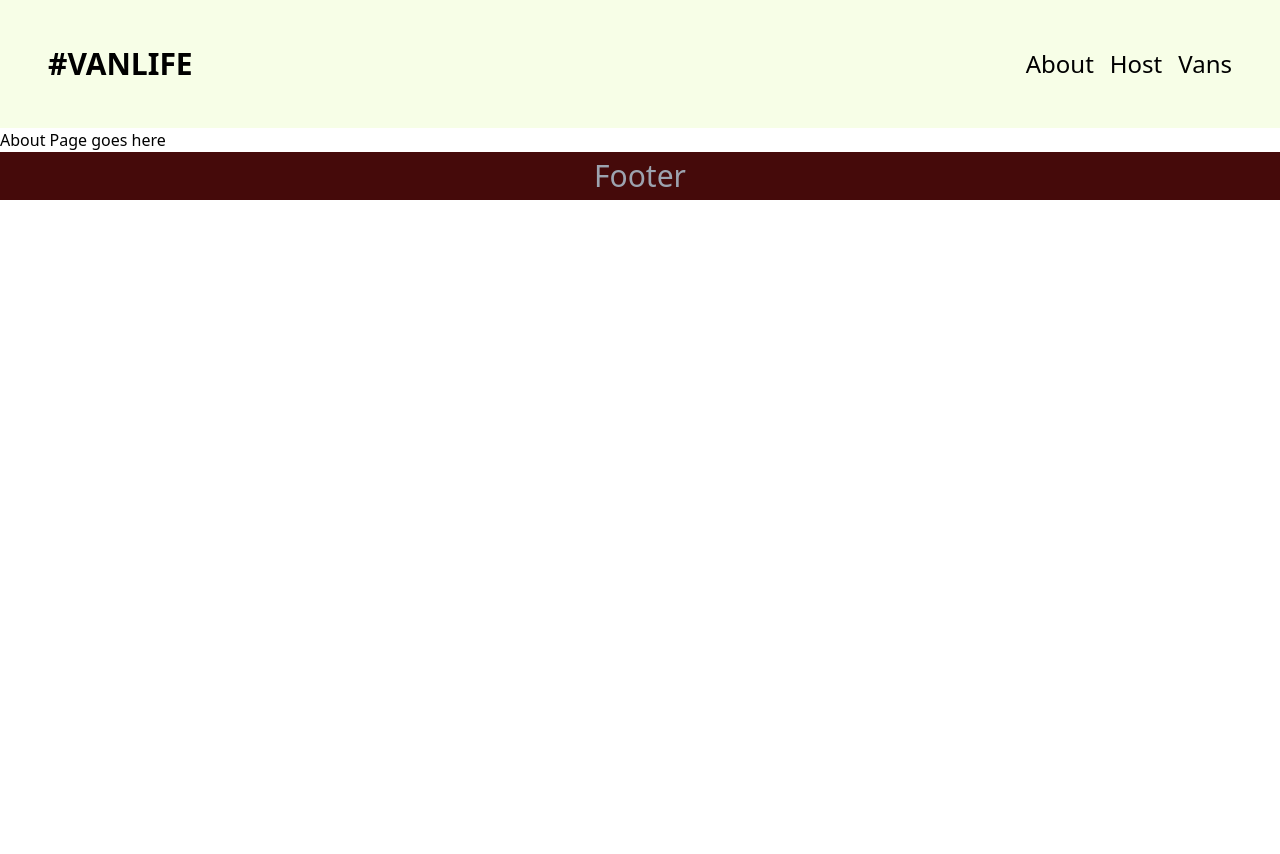
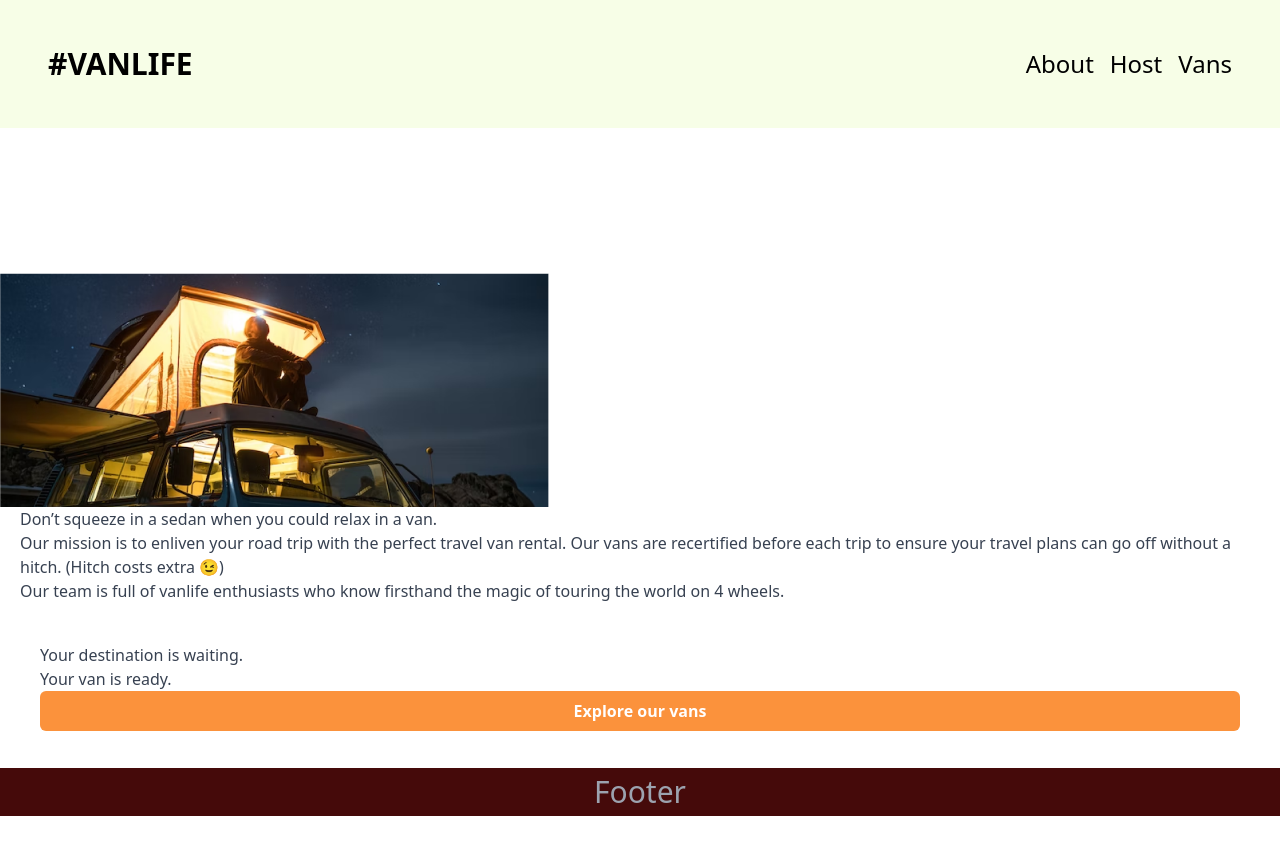
Before and after one commit to serapieTuyishime/vanlife, a React (Create React App) app: page /about in a window 1280 px wide. Shown: the top 854 px of the page. Before the commit the page ends 800 px from the top, so only its background shows below. Built offline with nearby package versions, Linux system fonts and the light colour scheme; what miragejs would draw is missing.

Commit message:
Refact: add error handling and loading indicators

```diff
--- a/src/App.jsx
+++ b/src/App.jsx
@@ -14,6 +14,7 @@ import { SingleVanDetails as Details } from "./components/vans/SingleVanDetails"
 import { Pricing } from "./components/vans/Pricing";
 import Photos from "./components/vans/Photos";
 import Layout from "./components/Layout";
+import Page404 from "./pages/Page404";
 
 function App() {
     return (
@@ -36,6 +37,7 @@ function App() {
                             <Route path="photos" element={<Photos />} />
                         </Route>
                     </Route>
+                    <Route path="*" element={<Page404 />} />
                 </Route>
             </Routes>
         </BrowserRouter>
--- /dev/null
+++ b/src/api.js
@@ -0,0 +1,5 @@
+export async function getVans() {
+    const res = await fetch("/api/vans");
+    const data = await res.json();
+    return data.vans;
+}
--- a/src/components/Cards/Van.jsx
+++ b/src/components/Cards/Van.jsx
@@ -1,6 +1,4 @@
-import { Link } from "react-router-dom";
-
-const Van = ({ id, image, price, name, isSmallcard = false }) => {
+const Van = ({ image, price, name, isSmallcard = false }) => {
     return (
         <>
             {isSmallcard ? (
@@ -13,11 +11,7 @@ const Van = ({ id, image, price, name, isSmallcard = false }) => {
                     <label className="flex-grow">Edit</label>
                 </div>
             ) : (
-                <Link
-                    to={`${id}`}
-                    className="grid gap-2 h-68 bg-lime-300 w-[14rem]
-    "
-                >
+                <div className="grid gap-2 h-68 bg-lime-300 w-[14rem]">
                     <div className="w-full h-11/12">
                         <img
                             alt={name}
@@ -29,7 +23,7 @@ const Van = ({ id, image, price, name, isSmallcard = false }) => {
                         <label>{name}</label>
                         <label>{price}</label>
                     </div>
-                </Link>
+                </div>
             )}
         </>
     );
--- a/src/components/Layout.jsx
+++ b/src/components/Layout.jsx
@@ -4,9 +4,11 @@ import Footer from "./Footer";
 
 const Layout = () => {
     return (
-        <div>
+        <div className="h-screen">
             <Navigation />
-            <Outlet />
+            <div className="h-4/5">
+                <Outlet />
+            </div>
             <Footer />
         </div>
     );
--- a/src/pages/About.jsx
+++ b/src/pages/About.jsx
@@ -1,5 +1,34 @@
+import { Link } from "react-router-dom";
+import Button from "../components/Button";
 const About = () => {
-    return <div>About Page goes here</div>;
+    return (
+        <div className="grid h-[48rem] place-content-center relative">
+            <img src="/about-bg.png" className="max-w-full" alt="About page" />
+            <div className="px-5 mb-10 text-gray-700">
+                <h1>Don’t squeeze in a sedan when you could relax in a van.</h1>
+                <p>
+                    Our mission is to enliven your road trip with the perfect
+                    travel van rental. Our vans are recertified before each trip
+                    to ensure your travel plans can go off without a hitch.
+                    (Hitch costs extra 😉)
+                </p>
+                <p>
+                    Our team is full of vanlife enthusiasts who know firsthand
+                    the magic of touring the world on 4 wheels.
+                </p>
+            </div>
+            <div className="px-5 pb-5 mx-5 text-gray-700 rounded-md">
+                <h2>
+                    Your destination is waiting.
+                    <br />
+                    Your van is ready.
+                </h2>
+                <Link to="/vans">
+                    <Button text="Explore our vans" />
+                </Link>
+            </div>
+        </div>
+    );
 };
 
 export default About;
--- a/src/pages/Host/Vans.jsx
+++ b/src/pages/Host/Vans.jsx
@@ -2,6 +2,7 @@ import React, { useEffect, useState } from "react";
 import TitleElement from "../../components/ui/TitleElement";
 import Van from "../../components/Cards/Van";
 import { Link } from "react-router-dom";
+import { getVans } from "../../api";
 
 export const Vans = () => {
     const [vansData, setVansdata] = useState([
@@ -11,15 +12,18 @@ export const Vans = () => {
             price: "23",
         },
     ]);
-    const fetchVansData = async () => {
-        const res = await fetch("/api/host/vans");
-        const data = await res.json();
-        setVansdata(data.vans);
-    };
+    const [loading, setLoading] = useState(false);
     useEffect(() => {
-        fetchVansData();
+        async function loadVansData() {
+            setLoading(true);
+            const data = await getVans();
+            setVansdata(data.vans);
+            setLoading(false);
+        }
+        loadVansData();
     }, []);
 
+    if (loading) return <TitleElement text="Loading" />;
     return (
         <div className="grid gap-4 bg-lime-50">
             <TitleElement text="Your listed vans" />
--- /dev/null
+++ b/src/pages/Page404.jsx
@@ -0,0 +1,9 @@
+const Page404 = () => {
+    return (
+        <div className="h-full w-full bg-red-50 grid place-items-center text-4xl font-bold">
+            Page not found
+        </div>
+    );
+};
+
+export default Page404;
--- a/src/pages/VanDetails.jsx
+++ b/src/pages/VanDetails.jsx
@@ -1,11 +1,12 @@
 import { useEffect, useState } from "react";
-import { Link, useParams } from "react-router-dom";
+import { Link, useLocation, useParams } from "react-router-dom";
 import Tag from "../components/ui/Tag";
 import Button from "../components/Button";
 
 const VanDetails = () => {
     const [vanDetails, setvanDetails] = useState("");
     const params = useParams();
+    const location = useLocation();
 
     const { id: vanID } = params;
 
@@ -17,9 +18,12 @@ const VanDetails = () => {
             setvanDetails(data.vans[0]);
         })();
     }, [vanID]);
+
+    const search = location.state?.search || "";
+    const searchText = location.state?.type || "all";
     return vanDetails ? (
         <div className="grid lg:grid-cols-2">
-            <Link to=".">&larr; Back to vans</Link>
+            <Link to={`/vans${search}`}>&larr; Back to {searchText} vans</Link>
             <img
                 className="w-full h-96 bg-lime-200"
                 alt={vanDetails.name}
@@ -39,7 +43,13 @@ const VanDetails = () => {
             <Button text="Rent this van" />
         </div>
     ) : (
-        <label>Loading</label>
+        <label>
+            Van not found...
+            <br />
+            <Link to={`/vans`}>
+                <Button text="Go back to all vans" />
+            </Link>
+        </label>
     );
 };
 
--- a/src/pages/VansList.jsx
+++ b/src/pages/VansList.jsx
@@ -2,9 +2,12 @@ import { useEffect, useState } from "react";
 import Van from "../components/Cards/Van";
 import { Link, useSearchParams } from "react-router-dom";
 import Tag from "../components/ui/Tag";
+import { getVans } from "../api";
+import TitleElement from "../components/ui/TitleElement";
 
 const VansList = () => {
     const [searchParams, setSearchParams] = useSearchParams();
+    const [loading, setLoading] = useState(false);
     const [vansData, setVansdata] = useState([
         {
             id: "none",
@@ -19,12 +22,6 @@ const VansList = () => {
         ? vansData.filter((van) => van.type === typeFilter)
         : vansData;
 
-    const fetchVansData = async () => {
-        const res = await fetch("/api/vans");
-        const data = await res.json();
-        setVansdata(data.vans);
-    };
-
     function updateSearchParams(key, value) {
         setSearchParams((prevParams) => {
             if (value === null) {
@@ -36,13 +33,19 @@ const VansList = () => {
         });
     }
     useEffect(() => {
-        fetchVansData();
+        async function loadVansData() {
+            setLoading(true);
+            const data = await getVans();
+            setVansdata(data.vans);
+            setLoading(false);
+        }
+        loadVansData();
     }, []);
-
+    if (loading) return <TitleElement text="Loading" />;
     return (
         <div className="grid ">
             <h1 className="text-3xl font-bold">Explore our van options</h1>
-            <div className="my-12 flex gap-2 ">
+            <div className="flex gap-2 my-12 ">
                 <label onClick={() => updateSearchParams("type", "simple")}>
                     <Tag text="simple" active={typeFilter === "simple"} />
                 </label>
@@ -58,14 +61,22 @@ const VansList = () => {
             </div>
             <div className="grid grid-cols-2 md:grid-cols-4 lg:grid-cols-6">
                 {displayedVans.map((van) => (
+                    <Link
+                        state={{
+                            search: `?${searchParams.toString()}`,
+                            type: typeFilter,
+                        }}
+                        to={van.id}
+                        key={van.id}
+                    >
                         <Van
                             name={van.name}
                             price={van.price}
-                        key={van.id}
                             image={van.imageUrl}
                             id={van.id}
                             type={van.type}
                         />
+                    </Link>
                 ))}
             </div>
         </div>
```
Also changed, not shown: public/about-bg.png (added). Lines whose indentation alone changed are shown as unchanged.
